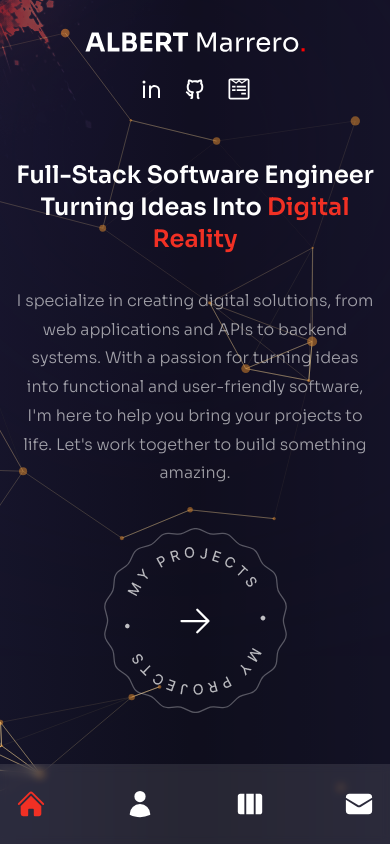
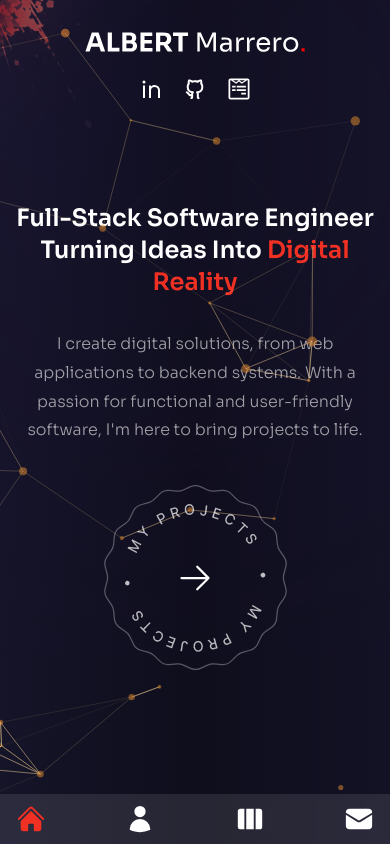
Before and after one commit to amarrero10/updated-portfolio, a Next.js app: page / in a window 390 px wide. Built offline with nearby package versions, Linux system fonts and the light colour scheme; what tailwindcss-3d would draw is missing.

Commit message:
Work on mobile bugs

```diff
--- a/components/Nav.js
+++ b/components/Nav.js
@@ -29,7 +29,7 @@ const Nav = () => {
   const pathname = router.pathname;
   return (
     <nav className=" flex flex-col items-center xl:justify-center gap-y-4 fixed h-max bottom-0 mt-auto xl:right-[2%] z-50 top-0 w-full xl:w-16 xl:max-w-md xl:h-screen">
-      <div className=" flex w-full xl:flex-col items-center justify-between xl:justify-center gap-y-10 px-4 md:px-40 xl:px-0 h-[80px] xl:h-max py-8 bg-white/10 backdrop-blur-sm text-3xl xl:text-xl xl:rounded-full">
+      <div className=" flex w-full xl:flex-col items-center justify-between xl:justify-center gap-y-10 px-4 md:px-40 xl:px-0 h-[50px] xl:h-max py-4 sm:py-8 bg-white/10 backdrop-blur-sm text-3xl xl:text-xl xl:rounded-full">
         {navData.map((link, index) => {
           return (
             <Link
--- a/pages/index.js
+++ b/pages/index.js
@@ -28,12 +28,22 @@ const Home = () => {
             initial="hidden"
             animate="show"
             exit="hidden"
-            className="max-w-sm xl:max-w-xl mx-auto xl:mx-0 mb-10 xl:mb-16"
+            className="max-w-sm xl:max-w-xl mx-auto xl:mx-0 mb-10 xl:mb-16 hidden sm:block"
           >
             I specialize in creating digital solutions, from web applications and APIs to backend
             systems. With a passion for turning ideas into functional and user-friendly software,
             I&apos;m here to help you bring your projects to life. Let&apos;s work together to build
             something amazing.
+          </motion.p>
+          <motion.p
+            variants={fadeIn("down", 0.2)}
+            initial="hidden"
+            animate="show"
+            exit="hidden"
+            className="max-w-sm xl:max-w-xl mx-auto xl:mx-0 mb-10 xl:mb-16 sm:hidden block"
+          >
+            I create digital solutions, from web applications to backend systems. With a passion for
+            functional and user-friendly software, I&apos;m here to bring projects to life.
           </motion.p>
           <motion.div
             variants={fadeIn("down", 0.3)}
```
